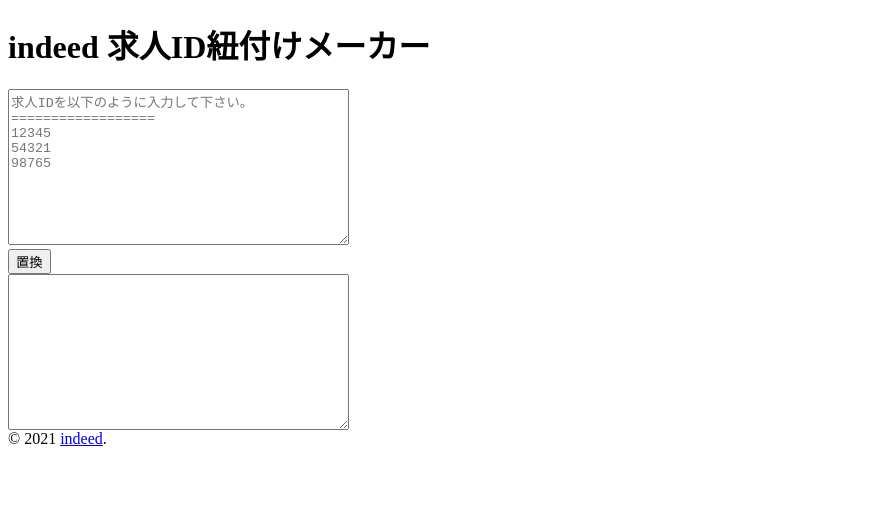
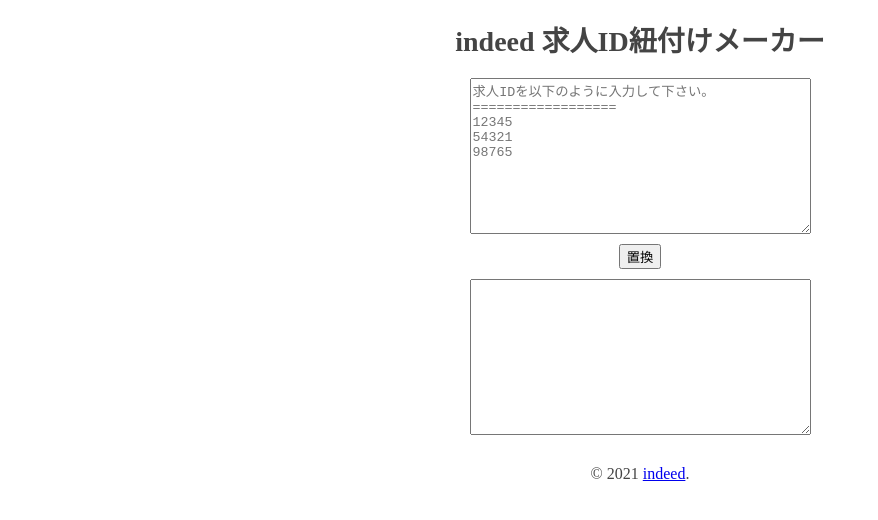
Before and after one commit to Kwateru/indeed_job_ID_replace, a plain HTML site: page index.html in a window 1280 px wide. Shown: the whole page, without its empty margins (0-878 px from the left). Drawn offline with nearby package versions, Linux system fonts and the light colour scheme.

Commit message:
最後の調整

```diff
--- a/style.css
+++ b/style.css
@@ -1,3 +1,28 @@
-.kyujin, .btn, .seikei{
+body{
+    color: #444;
+}
+
+.title{
+    display: inline;
+    text-align: center;
+    font-size: 14px;
+}
+
+textarea{
     display: block;
+    margin-left: auto;
+    margin-right: auto;
 }
+
+.btn{
+    display: block;
+    margin-left: auto;
+    margin-right: auto;
+    margin-top: 10px;
+    margin-bottom: 10px;
+}
+
+footer{
+    text-align: center;
+    margin-top: 30px;
+}
```
